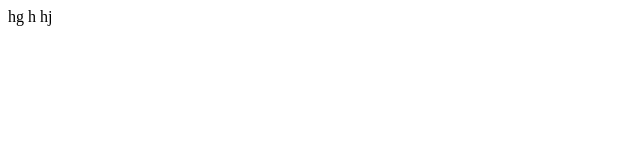
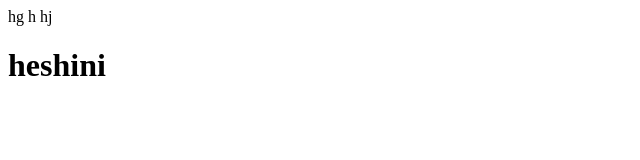
Before and after one commit to heshini-pvt-ltd/covidUS, a plain HTML site: page index.html in a window 1280 px wide. Shown: the whole page, without its empty margins (0-640 px from the left). Drawn offline with Linux system fonts and the light colour scheme.

Commit message:
added content - heading

```diff
--- a/index.html
+++ b/index.html
@@ -1 +1,2 @@
  hg h hj
+ <H1>heshini
```
Also changed, not shown: 1 other file.
